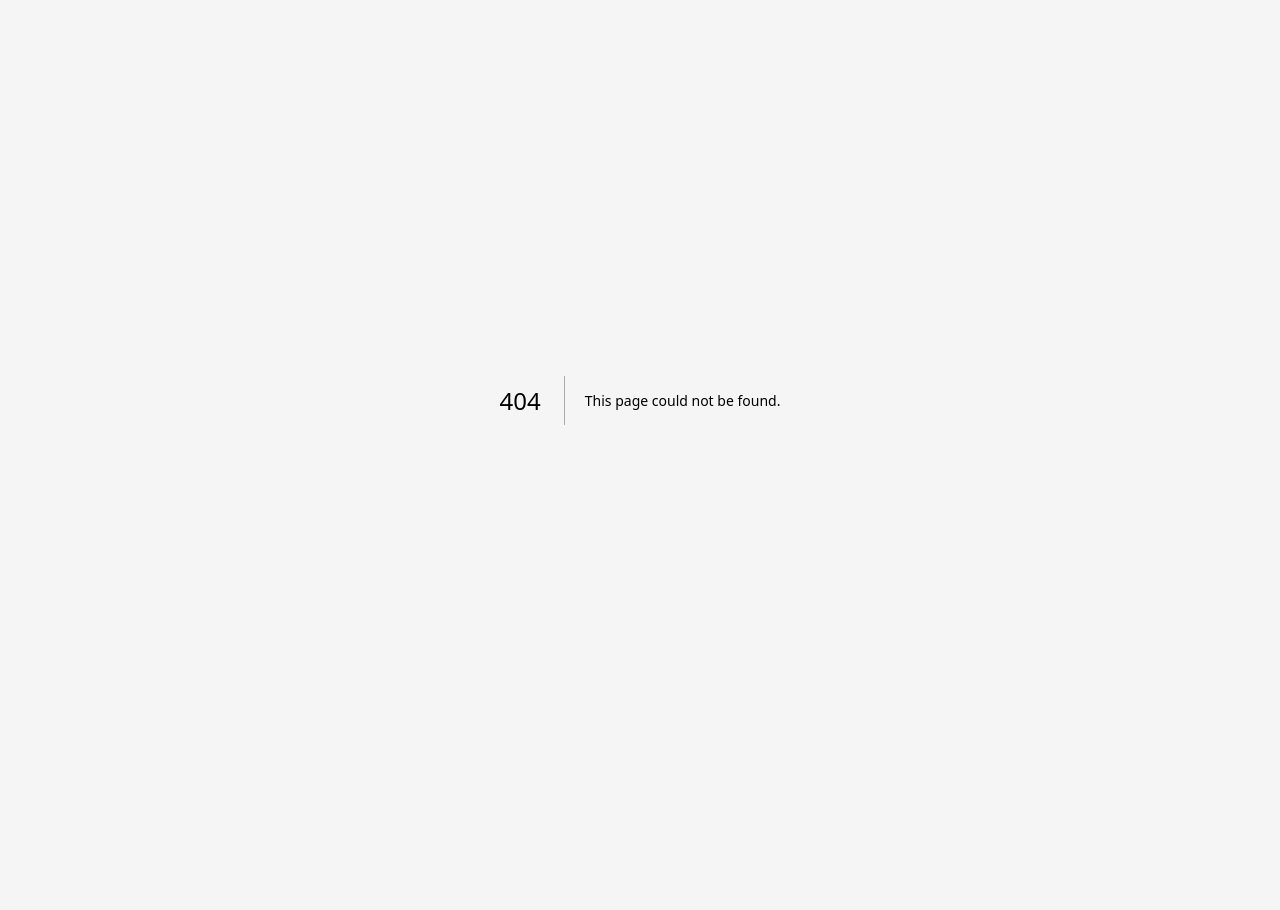
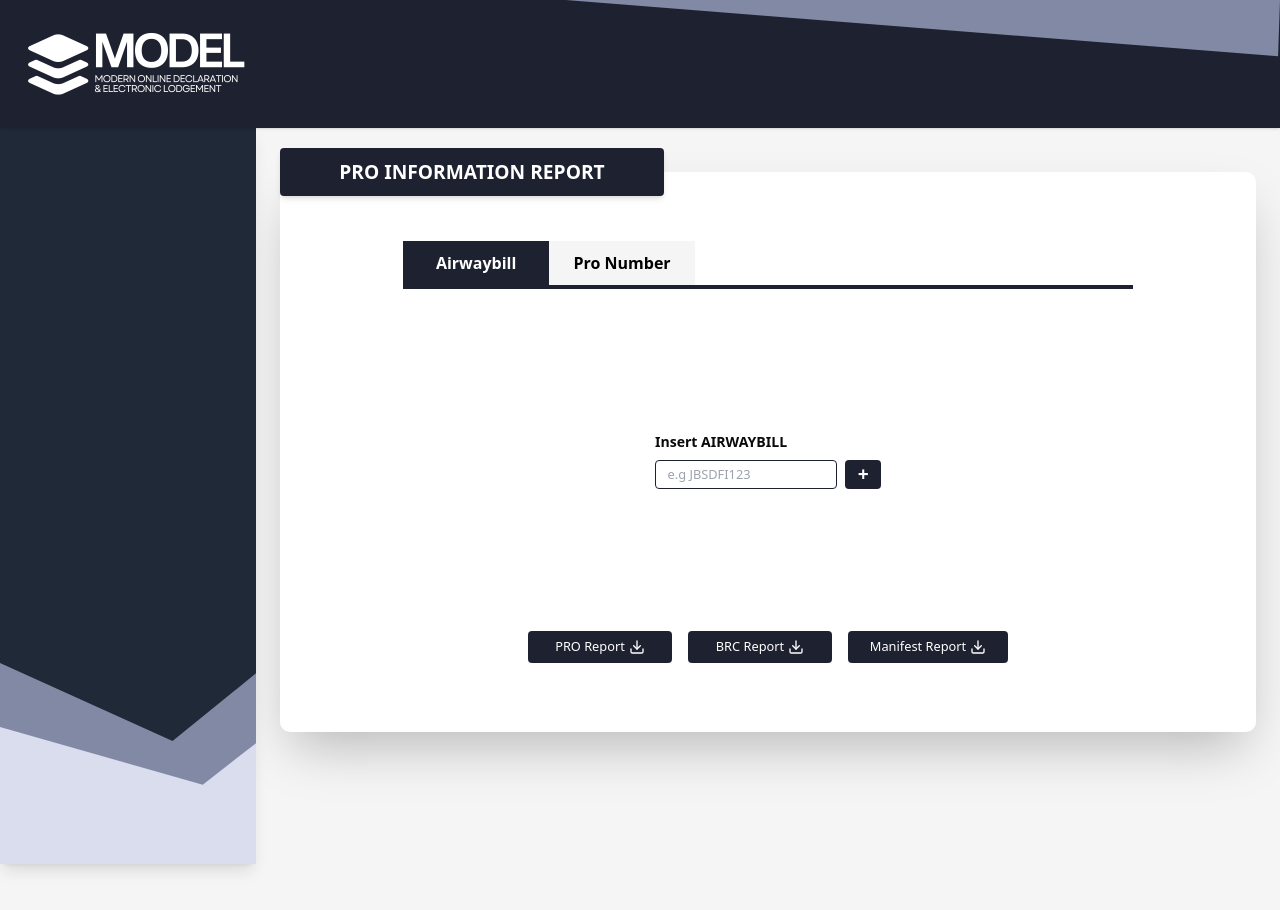
Before and after one commit to sysdevekonek/MODELv2-APP, a Next.js app in the folder modelv2-app/: page /proinfo-report in a window 1280 px wide. Before the commit this address had no page. Shown: the top 910 px of the page. Before the commit the page ends 800 px from the top, so only its background shows below. Built offline with nearby package versions, Linux system fonts and the light colour scheme.

Commit message:
Ticket No. 78487 - PRO Report component
- Source Code of Pro report UI design
- Added Files:
   - pages/proinfo-report/page.tsx
   - hooks/useDynamicInputs.ts
   - hooks/DynamicInputField.tsx

```diff
--- /dev/null
+++ b/modelv2-app/src/app/(pages)/proinfo-report/page.tsx
@@ -0,0 +1,54 @@
+'use client'
+import React, { useState } from 'react'
+import Layout from '@/components/layout/layout';
+import DynamicInputFields from '@/hooks/pro-report/DynamicInputField';
+
+//ICON
+import { Download } from 'lucide-react';
+
+const proReport = () => {
+    const [activeTab, setActivetab] = useState<'airwaybill' | 'pronumber'>('airwaybill');
+
+  return (
+    <Layout>
+        <div className='w-full h-[70vh] flex flex-col justify-center items-center p-8 mt-5 bg-bgDefcont shadow-2xl rounded-[10px]'>
+            <div className='w-96 h-12 flex items-center justify-center absolute top-5 left-[280px] rounded text-[1.5vw] text-mainTextDef3 bg-mainDef3 font-semibold shadow-md'>
+              <h3>PRO INFORMATION REPORT</h3>
+            </div>
+            <div className='w-full h-full flex justify-center items-center'>
+              <div className='w-[80%] h-[85%] flex flex-col justify-between'>
+                <div className='border-b-4 border-mainDef3 flex w-full h-12 items-center text-mainTextDef3'>
+                  <button className={`w-1/5 h-full flex items-center justify-center font-bold ${activeTab === 'airwaybill' ? 'bg-mainDef3' : 'bg-bgDef text-mainTextDef1'}`} onClick={() => setActivetab('airwaybill')}>
+                    <h6>Airwaybill</h6>
+                  </button>
+                  <button className={`w-1/5 h-full flex items-center justify-center font-bold ${activeTab === 'pronumber' ? 'bg-mainDef3' : 'bg-bgDef text-mainTextDef1'}`} onClick={() => setActivetab('pronumber')}>
+                    <h6>Pro Number</h6>
+                  </button>
+                </div>
+                {/* Content */}
+                <div className='py-10 w-full flex flex-col justify-start items-center max-h-[240px] overflow-y-auto bg-bgDefcont scrollbar-thin scrollbar-thumb-mainDef3 scrollbar-track-bgDef'>
+                      <DynamicInputFields activeTab={activeTab} />
+                </div>
+                {/* Buttons */}
+                <div className='w-full h-auto text-mainTextDef3 flex justify-center items-center gap-4'>
+                  <button className='flex flex-row justify-center items-center h-8 w-36 bg-mainDef3 rounded hover:bg-[#353B55] gap-1 transition'>
+                    <span className='text-[1vw]'>PRO Report</span>
+                    <Download size={16} strokeWidth={2} />
+                  </button>
+                  <button className='flex flex-row justify-center items-center h-8 w-36 bg-mainDef3 rounded hover:bg-[#353B55] gap-1 transition'>
+                    <span className='text-[1vw]'>BRC Report</span>
+                    <Download size={16} strokeWidth={2} />
+                  </button>
+                  <button className='flex flex-row justify-center items-center h-8 w-40 bg-mainDef3 rounded hover:bg-[#353B55] gap-1 transition'>
+                    <span className='text-[1vw]'>Manifest Report</span>
+                    <Download size={16} strokeWidth={2} />
+                  </button>
+                </div>
+              </div>
+            </div>
+        </div>
+    </Layout>
+  )
+}
+
+export default proReport
--- /dev/null
+++ b/modelv2-app/src/hooks/pro-report/DynamicInputField.tsx
@@ -0,0 +1,51 @@
+// components/report/pro-report/DynamicInputFields.tsx
+'use client';
+
+import { useDynamicInputs } from './useDynamicInputs';
+
+const DynamicInputFields = ({ activeTab }: { activeTab: 'airwaybill' | 'pronumber' }) => {
+  const { fields, handleAdd, handleRemove, handleChange } = useDynamicInputs(activeTab);
+
+  return (
+    <div className="h-full w-full flex flex-col justify-start items-center">
+      <div className="flex flex-col h-full w-[50%] justify-center items-center gap-2">
+        <p className="font-bold w-[62%] text-[1.1vw]">
+          {activeTab === 'airwaybill' ? 'Insert AIRWAYBILL' : 'Insert PRO NUMBER'}
+        </p>
+      <div className='w-full max-h-[250px] overflow-y-auto flex flex-col gap-2 scrollbar-thin scrollbar-thumb-mainDef3 scrollbar-track-bgDef'>
+          {fields.map((field, index) => (
+            <div
+              key={index}
+              className="flex flex-row justify-center gap-2 text-mainTextDef3 w-full h-full"
+            >
+              <input
+                type="text"
+                className="w-[50%] pl-3 text-[1vw] rounded border border-mainDef3 text-mainTextDef1"
+                placeholder="e.g JBSDFI123"
+                value={field}
+                onChange={(e) => handleChange(e.target.value, index)}
+              />
+              {index === 0 ? (
+                <button
+                  onClick={handleAdd}
+                  className="flex justify-center items-center w-[10%] h-full rounded bg-mainDef3 hover:bg-[#353B55] transition font-bold"
+                >
+                  <h3 className="text-[1.5vw]">+</h3>
+                </button>
+              ) : (
+                <button
+                  onClick={() => handleRemove(index)}
+                  className="flex justify-center items-center w-[10%] h-[100%] rounded bg-mainDef3 hover:bg-[#353B55] transition font-bold"
+                >
+                  <h3 className="text-[1.5vw]">-</h3>
+                </button>
+              )}
+            </div>
+          ))}
+        </div>
+      </div>
+    </div>
+  );
+};
+
+export default DynamicInputFields;
--- /dev/null
+++ b/modelv2-app/src/hooks/pro-report/useDynamicInputs.ts
@@ -0,0 +1,33 @@
+// components/report/pro-report/hooks/useDynamicInputs.ts
+import { useEffect, useState } from 'react';
+
+export const useDynamicInputs = (activeTab: string) => {
+  const [fields, setFields] = useState<string[]>(['']);
+
+  useEffect(() => {
+    setFields(['']);
+  }, [activeTab]);
+
+  const handleAdd = () => {
+    setFields([...fields, '']);
+  };
+
+  const handleRemove = (index: number) => {
+    const updated = [...fields];
+    updated.splice(index, 1);
+    setFields(updated);
+  };
+
+  const handleChange = (value: string, index: number) => {
+    const updated = [...fields];
+    updated[index] = value;
+    setFields(updated);
+  };
+
+  return {
+    fields,
+    handleAdd,
+    handleRemove,
+    handleChange,
+  };
+};
--- a/modelv2-app/tailwind.config.js
+++ b/modelv2-app/tailwind.config.js
@@ -12,18 +12,18 @@ module.exports = {
   theme: {
   	extend: {
   		colors: {
-  			mainDef1: '#D9DDED',
-  			mainDef2: '#8289A4',
-  			mainDef3: '#1E212F',
-  			subDef: '#131622',
-  			bgDef: '#F5F5F5',
-  			bgDefcont: '#FFFFFF',
-  			mainTextDef1: '#000000',
-  			mainTextDef2: '#1E212F',
-  			mainTextDef3: '#FFFFFF',
-  			mainSubtextDef: '#C2C2C2',
-  			background: 'hsl(var(--background))',
-  			foreground: 'hsl(var(--foreground))',
+  			'mainDef1': '#D9DDED',
+  			'mainDef2': '#8289A4',
+  			'mainDef3': '#1E212F',
+  			'subDef': '#131622',
+  			'bgDef': '#F5F5F5',
+  			'bgDefcont': '#FFFFFF',
+  			'mainTextDef1': '#000000',
+  			'mainTextDef2': '#1E212F',
+  			'mainTextDef3': '#FFFFFF',
+  			'mainSubtextDef': '#C2C2C2',
+  			'background': 'hsl(var(--background))',
+  			'foreground': 'hsl(var(--foreground))',
   			card: {
   				DEFAULT: 'hsl(var(--card))',
   				foreground: 'hsl(var(--card-foreground))'
```
